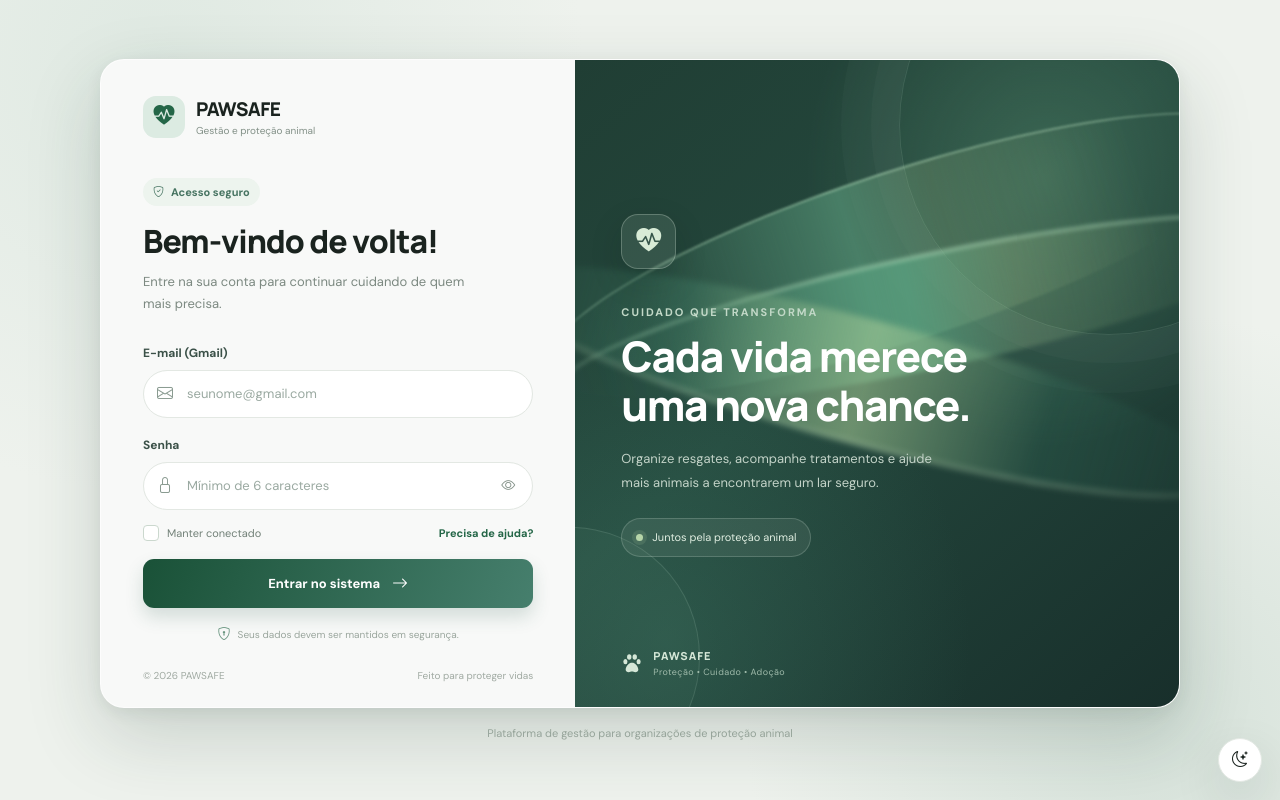
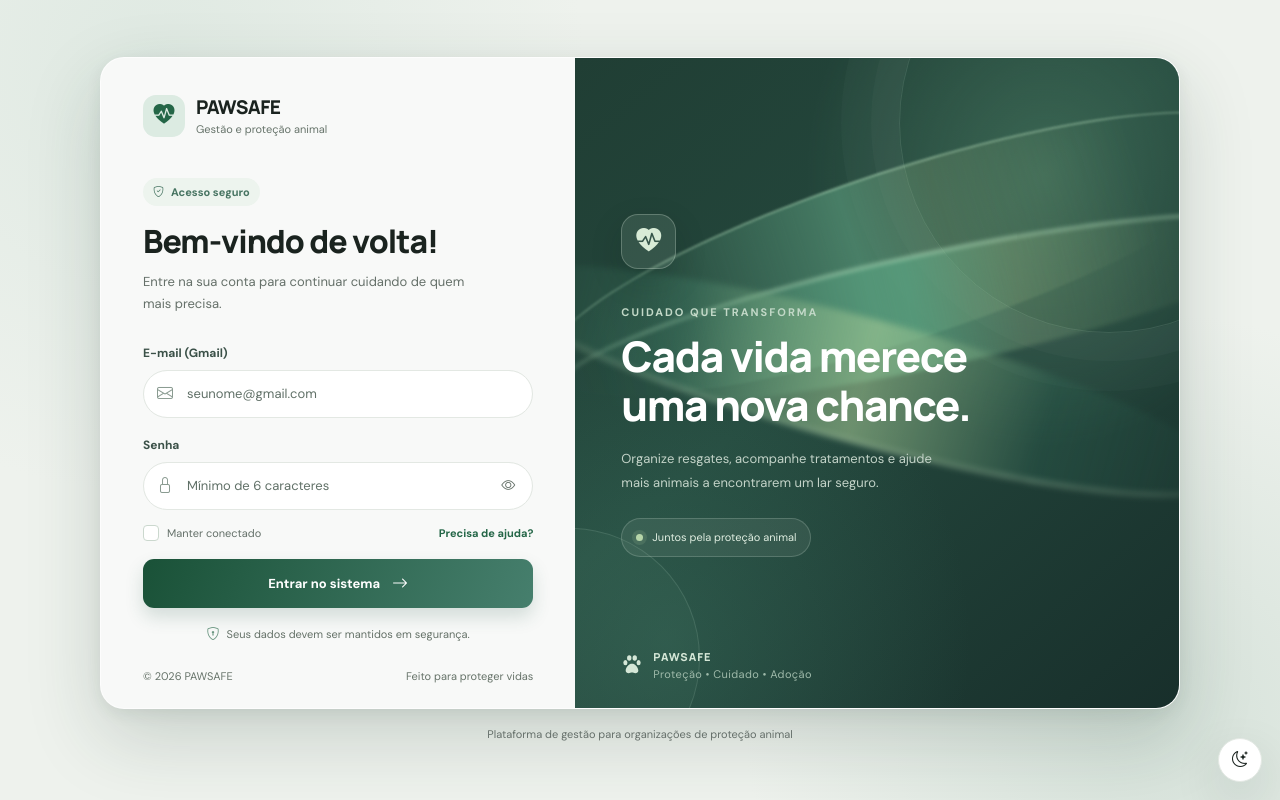
Before and after one commit to lucasstack90/TCC-Projeto-Sistema-Web, a PHP site: page /Pages/Pg_Login.html in a window 1280 px wide. Run offline with PHP 8.4, Linux system fonts and the light colour scheme.

Commit message:
Revisão de UI/UX em todas as telas: contraste, tamanhos e layout
Revisão das telas internas, do login e do formulário público, medindo a
tela renderizada (páginas, abas e modais) nos temas claro e escuro.

Legibilidade:
- Contraste: textos secundários, placeholders e selos de status ficavam
  abaixo de 4,5:1 (alguns em 2:1). Os tokens de cor foram escurecidos só o
  necessário no tema claro (e clareados no escuro onde faltava), contra os
  fundos reais em que aparecem. Resultado: nenhum texto abaixo de 4,5:1.
- .text-secondary do Bootstrap segue a cor secundária do sistema (no tema
  escuro ficava cinza do tema claro).
- Contador de interessados, rótulo "Fim do período" no tema escuro,
  botão "Abrir formulário" e legenda do login com contraste corrigido.
- Tamanho mínimo de 11px para texto de tela (havia textos de 8 a 10,5px,
  como cabeçalhos de tabela e selos de status); mensagens de erro do login
  e descrições dos painéis de Doações em 12px. Estilos de impressão
  intactos.

Layout:
- Filtros de lista (ex.: "Todas as categorias") cortavam o texto sob a
  seta: passam a crescer conforme o conteúdo.
- "Voluntários & Equipe" ficava cortado no menu quando ativo (negrito).
- Celular: botões do topo não quebram mais em duas linhas e os filtros
  ficam um por linha, sem cortar o texto.
- Separador "•" do subtítulo marcado como decorativo (aria-hidden).

Verificado no Chrome em 360, 390, 768, 1280x720, 1366x768, 1440x900 e
1920x1080, temas claro e escuro, sem erros de JavaScript.

Co-Authored-By: Claude Opus 5.5 <noreply@anthropic.com>
Claude-Session: https://claude.ai/code/session_01QkAcxojmEQFM5SfiZn3yCy

```diff
--- a/public/CSS/dashboard.css
+++ b/public/CSS/dashboard.css
@@ -364,7 +364,7 @@
   .stat-label { font-size: 12px; }
   .stat-link { flex-basis: 30px; width: 30px; height: 30px; }
   .stat-value { font-size: 34px; }
-  .stat-foot { font-size: 10px; }
+  .stat-foot { font-size: 11px; }
   .chart-panel, .list-panel, .focus-panel, .status-panel { padding: 16px; }
   .chart-wrap { height: 210px; }
   .species-content { flex-direction: column; padding: 14px 0 4px; }
--- a/public/CSS/login.css
+++ b/public/CSS/login.css
@@ -43,7 +43,7 @@
   font-size: 21px;
 }
 .login-brand strong { display: block; font: 800 19px var(--font-title); letter-spacing: -.6px; }
-.login-brand small { display: block; margin-top: 1px; color: var(--tinta-849188); font-size: 10px; }
+.login-brand small { display: block; margin-top: 1px; color: var(--tinta-849188); font-size: 11px; }
 
 .login-heading { margin: 40px 0 27px; }
 
@@ -100,7 +100,7 @@
 }
 .password-toggle:hover { color: var(--green-700); background: var(--fundo-eaf1eb); }
 
-.invalid-feedback { padding-left: 2px; font-size: 11px; }
+.invalid-feedback { padding-left: 2px; font-size: 12px; }
 
 /* Manter conectado / ajuda */
 .login-options {
@@ -161,7 +161,7 @@
   gap: 7px;
   margin: 16px 0 0;
   color: var(--tinta-9aa69d);
-  font-size: 10px;
+  font-size: 11px;
 }
 .login-note i { color: var(--tinta-6b9580); font-size: 13px; }
 
@@ -172,7 +172,7 @@
   margin-top: auto;
   padding-top: 24px;
   color: var(--tinta-a0aaa2);
-  font-size: 10px;
+  font-size: 11px;
 }
 
 /* ---------- Painel ilustrado (lado direito) ---------- */
@@ -284,9 +284,9 @@
 .visual-bottom-mark { position: absolute; bottom: 27px; left: 46px; display: flex; align-items: center; gap: 10px; color: #d5e7d7; }
 .visual-bottom-mark > i { font-size: 22px; }
 .visual-bottom-mark span { font: 800 11px var(--font-title); letter-spacing: 1px; }
-.visual-bottom-mark small { display: block; margin-top: 3px; color: #9fbaaa; font: 400 9px var(--font-body); letter-spacing: .4px; }
+.visual-bottom-mark small { display: block; margin-top: 3px; color: #9fbaaa; font: 400 11px var(--font-body); letter-spacing: .4px; }
 
-.outside-caption { margin: 17px 0 0; text-align: center; color: var(--tinta-95a399); font-size: 11px; }
+.outside-caption { margin: 17px 0 0; text-align: center; color: var(--muted-foreground); font-size: 11px; }
 
 /* ---------- Responsividade ---------- */
 @media (max-width: 800px) {
@@ -310,8 +310,8 @@
   .login-card { border-radius: 17px; }
   .login-panel { padding: 24px 20px 20px; }
   .login-heading h1 { font-size: 26px; }
-  .login-options { font-size: 10px; }
-  .login-footer { font-size: 9px; }
+  .login-options { font-size: 11px; }
+  .login-footer { font-size: 11px; }
   .visual-panel { min-height: 270px; padding-left: 22px; padding-right: 22px; }
   .visual-bottom-mark { left: 22px; }
 }
--- a/public/CSS/tema.css
+++ b/public/CSS/tema.css
@@ -17,7 +17,7 @@
   --secondary: hsl(120 9% 94%);
   --secondary-foreground: hsl(158 33% 26%);
   --muted: hsl(120 9% 94%);
-  --muted-foreground: hsl(150 5% 45%);
+  --muted-foreground: hsl(150 5% 41.5%);
   --accent: hsl(142 25% 92%);
   --accent-foreground: hsl(162 37% 16%);
   --destructive: hsl(0 58% 42%);
@@ -69,12 +69,12 @@
   /* Status (badges de animais, adoções, resgates, estoque, voluntários) */
   --status-ok: hsl(150 41% 30%);        --status-ok-bg: hsl(133 35% 90%);
   --status-info: hsl(201 41% 37%);      --status-info-bg: hsl(200 41% 90%);
-  --status-alerta: hsl(32 57% 38%);     --status-alerta-bg: hsl(40 69% 88%);
-  --status-atencao: hsl(43 63% 33%);    --status-atencao-bg: hsl(46 67% 90%);
-  --status-critico: hsl(22 54% 42%);    --status-critico-bg: hsl(22 72% 95%);
+  --status-alerta: hsl(32 57% 35%);     --status-alerta-bg: hsl(40 69% 88%);
+  --status-atencao: hsl(43 63% 31.5%);    --status-atencao-bg: hsl(46 67% 90%);
+  --status-critico: hsl(22 54% 41%);    --status-critico-bg: hsl(22 72% 95%);
   --status-roxo: hsl(255 23% 46%);      --status-roxo-bg: hsl(256 37% 91%);
-  --status-rosa: hsl(334 33% 45%);      --status-rosa-bg: hsl(333 44% 91%);
-  --status-neutro: hsl(150 4% 44%);     --status-neutro-bg: hsl(150 7% 92%);
+  --status-rosa: hsl(334 33% 44%);      --status-rosa-bg: hsl(333 44% 91%);
+  --status-neutro: hsl(150 4% 40%);     --status-neutro-bg: hsl(150 7% 92%);
   --status-suave: hsl(150 15% 36%);     --status-suave-bg: hsl(128 14% 92%);
 
   --shadow: 0 1px 2px hsl(150 20% 20% / .04), 0 6px 18px hsl(150 20% 20% / .035);
@@ -179,6 +179,7 @@
 .dark .step.done span,
 .dark .remember-option input:checked + .custom-check,
 .dark .flow .flow-total { color: var(--primary-foreground); background: var(--primary); border-color: var(--primary); }
+.dark .flow .flow-total small { color: var(--primary-foreground); }
 .dark .report-brand .brand-mark { color: var(--primary-foreground); background: var(--primary); }
 .dark .btn-login { background: linear-gradient(110deg, hsl(160 33% 24%), hsl(162 30% 32%)); }
 
@@ -286,40 +287,40 @@
   --tinta-2d6c4c: hsl(150 41% 30%);
   --tinta-39705e: hsl(160 33% 33.1%);
   --tinta-3b5148: hsl(155 16% 27.5%);
-  --tinta-46758b: hsl(199 33% 41%);
-  --tinta-467665: hsl(159 26% 36.9%);
+  --tinta-46758b: hsl(199 33% 38.5%);
+  --tinta-467665: hsl(159 26% 35.4%);
   --tinta-477462: hsl(156 24% 36.7%);
   --tinta-5c766a: hsl(152 12% 41.2%);
   --tinta-5e8266: hsl(133 16% 43.9%);
-  --tinta-6b7f75: hsl(150 9% 45.9%);
+  --tinta-6b7f75: hsl(150 9% 41.4%);
   --tinta-6b9580: hsl(150 17% 50.2%);
   --tinta-6e8279: hsl(153 8% 47.1%);
-  --tinta-71639a: hsl(255 22% 49.6%);
-  --tinta-71857b: hsl(150 8% 48.2%);
-  --tinta-728178: hsl(144 6% 47.6%);
+  --tinta-71639a: hsl(255 22% 47.6%);
+  --tinta-71857b: hsl(150 8% 41.2%);
+  --tinta-728178: hsl(144 6% 41.6%);
   --tinta-789087: hsl(158 10% 51.8%);
-  --tinta-7b8a82: hsl(148 6% 51.2%);
-  --tinta-7c8981: hsl(143 5% 51.2%);
-  --tinta-7c8a81: hsl(141 6% 51.4%);
-  --tinta-839188: hsl(141 6% 54.1%);
-  --tinta-849188: hsl(138 6% 54.3%);
+  --tinta-7b8a82: hsl(148 6% 44.2%);
+  --tinta-7c8981: hsl(143 5% 41.7%);
+  --tinta-7c8a81: hsl(141 6% 44.4%);
+  --tinta-839188: hsl(141 6% 41.6%);
+  --tinta-849188: hsl(138 6% 42.8%);
   --tinta-859188: hsl(135 5% 54.5%);
   --tinta-86a195: hsl(153 13% 57.8%);
-  --tinta-87938b: hsl(140 5% 55.3%);
-  --tinta-899a91: hsl(148 8% 57.1%);
+  --tinta-87938b: hsl(140 5% 41.8%);
+  --tinta-899a91: hsl(148 8% 43.6%);
   --tinta-8a5413: hsl(33 76% 30.8%);
   --tinta-8a704d: hsl(34 28% 42.2%);
-  --tinta-8a968e: hsl(140 5% 56.5%);
+  --tinta-8a968e: hsl(140 5% 44.5%);
   --tinta-8a9b91: hsl(145 8% 57.5%);
   --tinta-95a399: hsl(137 7% 61.2%);
   --tinta-9a642a: hsl(31 57% 38.4%);
-  --tinta-9aa69d: hsl(135 6% 62.7%);
-  --tinta-9aa9a1: hsl(148 8% 63.3%);
+  --tinta-9aa69d: hsl(135 6% 41.7%);
+  --tinta-9aa9a1: hsl(148 8% 40.8%);
   --tinta-9fb2a8: hsl(148 11% 66.1%);
-  --tinta-a0aaa2: hsl(132 6% 64.7%);
+  --tinta-a0aaa2: hsl(132 6% 42.7%);
   --tinta-a3b0a8: hsl(143 8% 66.5%);
   --tinta-a65c31: hsl(22 54% 42.2%);
-  --tinta-a65d43: hsl(16 42% 45.7%);
+  --tinta-a65d43: hsl(16 42% 42.2%);
   --tinta-b07a26: hsl(37 64% 42%);
   --tinta-b96a42: hsl(20 47% 49.2%);
   --tinta-c0812f: hsl(34 61% 46.9%);
@@ -404,10 +405,10 @@
   --tinta-8a9b91: hsl(145 6% 68%);
   --tinta-95a399: hsl(137 5% 53.8%);
   --tinta-9a642a: hsl(31 46% 68%);
-  --tinta-9aa69d: hsl(135 4% 52.3%);
-  --tinta-9aa9a1: hsl(148 6% 52%);
+  --tinta-9aa69d: hsl(135 4% 53.3%);
+  --tinta-9aa9a1: hsl(148 6% 55.5%);
   --tinta-9fb2a8: hsl(148 8% 52%);
-  --tinta-a0aaa2: hsl(132 4% 52%);
+  --tinta-a0aaa2: hsl(132 4% 53%);
   --tinta-a3b0a8: hsl(143 5% 52%);
   --tinta-a65c31: hsl(22 44% 68%);
   --tinta-a65d43: hsl(16 34% 68%);
--- a/public/Pages/adocoes.html
+++ b/public/Pages/adocoes.html
@@ -31,7 +31,7 @@
     <div class="topbar-title">
       <div class="eyebrow">Processo de adoção</div>
       <h1>Adoções</h1>
-      <p class="page-subtitle"><span id="activeText"></span> <span class="subtitle-dot">•</span> <span id="adopterText"></span></p>
+      <p class="page-subtitle"><span id="activeText"></span> <span class="subtitle-dot" aria-hidden="true">•</span> <span id="adopterText"></span></p>
     </div>
     <div class="topbar-actions">
       <button class="btn btn-outline-green" id="addAdopter" type="button"><i class="bi bi-person-plus me-2"></i>Cadastrar adotante</button>
--- a/public/Pages/animais.html
+++ b/public/Pages/animais.html
@@ -31,7 +31,7 @@
     <div class="topbar-title">
       <div class="eyebrow">Gestão e cuidado</div>
       <h1>Animais</h1>
-      <p class="page-subtitle"><span id="countText"></span> <span class="subtitle-dot">•</span> <span id="availableText"></span></p>
+      <p class="page-subtitle"><span id="countText"></span> <span class="subtitle-dot" aria-hidden="true">•</span> <span id="availableText"></span></p>
     </div>
     <button class="btn btn-green" id="addAnimal" type="button"><i class="bi bi-plus-lg me-2"></i>Cadastrar animal</button>
   </header>
--- a/public/Pages/doacoes.html
+++ b/public/Pages/doacoes.html
@@ -31,7 +31,7 @@
     <div class="topbar-title">
       <div class="eyebrow">Gestão financeira</div>
       <h1>Doações / Financeiro</h1>
-      <p class="page-subtitle"><span id="donationText"></span> <span data-requer="financeiro.ver"><span class="subtitle-dot">•</span> <span id="expenseText"></span></span></p>
+      <p class="page-subtitle"><span id="donationText"></span> <span data-requer="financeiro.ver"><span class="subtitle-dot" aria-hidden="true">•</span> <span id="expenseText"></span></span></p>
     </div>
     <div class="topbar-actions">
       <button class="btn btn-outline-green" id="addExpense" type="button"><i class="bi bi-dash-circle me-2"></i>Registrar despesa</button>
--- a/public/Pages/estoque.html
+++ b/public/Pages/estoque.html
@@ -31,7 +31,7 @@
     <div class="topbar-title">
       <div class="eyebrow">Insumos e materiais</div>
       <h1>Estoque</h1>
-      <p class="page-subtitle"><span id="itemsText"></span> <span class="subtitle-dot">•</span> <span id="restockText"></span></p>
+      <p class="page-subtitle"><span id="itemsText"></span> <span class="subtitle-dot" aria-hidden="true">•</span> <span id="restockText"></span></p>
     </div>
     <div class="topbar-actions">
       <button class="btn btn-outline-green" id="addItem" type="button"><i class="bi bi-plus-lg me-2"></i>Cadastrar item</button>
--- a/public/Pages/resgates.html
+++ b/public/Pages/resgates.html
@@ -31,7 +31,7 @@
     <div class="topbar-title">
       <div class="eyebrow">Ocorrências da equipe</div>
       <h1>Resgates</h1>
-      <p class="page-subtitle"><span id="openText"></span> <span class="subtitle-dot">•</span> <span id="totalText"></span></p>
+      <p class="page-subtitle"><span id="openText"></span> <span class="subtitle-dot" aria-hidden="true">•</span> <span id="totalText"></span></p>
     </div>
     <div class="topbar-actions">
       <button class="btn btn-green" id="addRescue" type="button"><i class="bi bi-plus-lg me-2"></i>Registrar resgate</button>
--- a/public/Pages/voluntarios.html
+++ b/public/Pages/voluntarios.html
@@ -31,7 +31,7 @@
     <div class="topbar-title">
       <div class="eyebrow">Equipe da organização</div>
       <h1>Voluntários & Equipe</h1>
-      <p class="page-subtitle"><span id="activeText"></span> <span class="subtitle-dot">•</span> <span id="pendingText"></span></p>
+      <p class="page-subtitle"><span id="activeText"></span> <span class="subtitle-dot" aria-hidden="true">•</span> <span id="pendingText"></span></p>
     </div>
     <div class="topbar-actions">
       <button class="btn btn-outline-green" id="copyLink" type="button"><i class="bi bi-link-45deg me-2"></i>Copiar link do formulário</button>
--- a/public/index.html
+++ b/public/index.html
@@ -34,7 +34,7 @@
         <div class="topbar-title">
           <div class="eyebrow">Painel administrativo</div>
           <h1>Dashboard</h1>
-          <p class="page-subtitle mb-0">Acompanhe, priorize e cuide dos animais da organização <span class="subtitle-dot">•</span> <span id="currentDate"></span></p>
+          <p class="page-subtitle mb-0">Acompanhe, priorize e cuide dos animais da organização <span class="subtitle-dot" aria-hidden="true">•</span> <span id="currentDate"></span></p>
         </div>
       </header>
 
```
Also changed, not shown: public/CSS/adocoes.css (+6 -6 lines), public/CSS/animais.css (+7 -7 lines), public/CSS/base.css (+18 -12 lines), public/CSS/doacoes.css (+10 -10 lines), public/CSS/estoque.css (+13 -13 lines), public/CSS/relatorios.css (+8 -8 lines), public/CSS/resgates.css (+5 -5 lines), public/CSS/sidebar.css (+10 -8 lines), public/CSS/voluntarios.css (+8 -8 lines).
